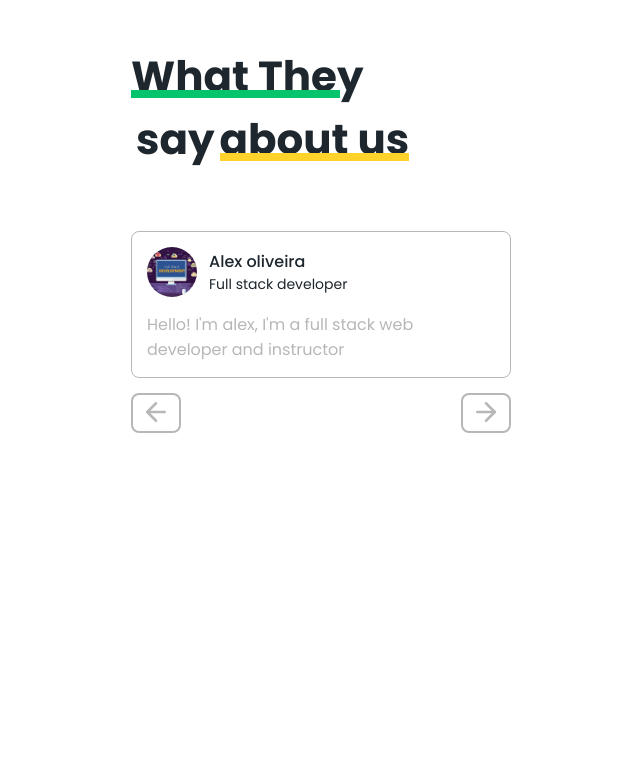
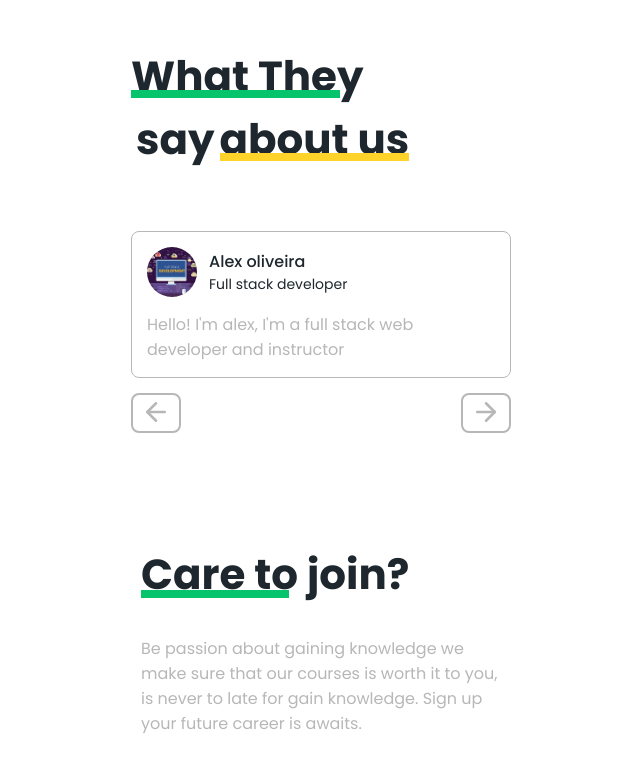
Before and after one commit to edmilson-dk/ruangku, a React (Create React App) app: page / in a window 1280 px wide. Shown: the part 4366-5130 px from the top of the page, without its empty margins (319-959 px from the left). Before the commit the page ends 4869 px from the top, so only its background shows below. Built offline with nearby package versions, Linux system fonts and the light colour scheme; the HTML template or start-up script is replaced by a standard one.

Commit message:
feat: created new section component

```diff
--- a/src/Components/CourseBox/styles.js
+++ b/src/Components/CourseBox/styles.js
@@ -7,10 +7,7 @@ export const CourseBoxWrapper = styled.article`
   border-radius: 0.8rem;
   padding: 1.5rem;
   box-shadow: 0 4px 4px 0 rgba(0, 0, 0, 0.50);
-
-  & + article {
-    margin-top: 3rem;
-  }
+  margin-bottom: 3rem;
 `;
 
 export const CourseBoxContainer = styled.article`
@@ -19,6 +16,10 @@ export const CourseBoxContainer = styled.article`
   flex-direction: column;
   justify-content: center;
   align-items: center;
+
+  > button {
+    margin: 0 auto;
+  }
 `;
 
 export const CourseBoxImage = styled.div`
--- /dev/null
+++ b/src/Components/ToJoinSection/index.js
@@ -0,0 +1,32 @@
+import Container from '../../styles/container';
+import Button from '../UI/GenericButton';
+
+import {
+  ToJoinWrapper,
+  ToJoinContainer,
+  ToJoinContent,
+  ToJoinTitle,
+  ToJoinText,
+  ToJoinImage,
+} from './styles';
+
+function ToJoinSection({ title, text, image, label }) {
+  return (
+    <ToJoinWrapper>
+      <Container>
+        <ToJoinContainer>
+          <ToJoinContent>
+            <ToJoinTitle>{ title }</ToJoinTitle>
+            <ToJoinText>{ text }</ToJoinText>
+            <Button label={label} />
+          </ToJoinContent>
+          <ToJoinImage>
+            <img src={image} alt="Care to join" />
+          </ToJoinImage>
+        </ToJoinContainer>
+      </Container>
+    </ToJoinWrapper>
+  );
+}
+
+export default ToJoinSection;
--- /dev/null
+++ b/src/Components/ToJoinSection/styles.js
@@ -0,0 +1,62 @@
+import styled from 'styled-components';
+
+export const ToJoinWrapper = styled.section`
+  width: 100%;
+  padding: 4rem 0;
+  background: ${({ theme }) => theme.colors.white};
+`;
+
+export const ToJoinContainer = styled.article`
+  width: 100%;
+  display: grid;
+  grid-template-columns: auto;
+  column-gap: 4rem;
+  justify-content: center;
+  align-items: center;
+`;
+
+export const ToJoinContent = styled.section`
+  width: 100%;
+  display: flex;
+  flex-direction: column;
+  justify-content: center;
+  align-items: flex-start;
+`;
+
+export const ToJoinTitle = styled.h2`
+  font-size: ${({ theme }) => theme.fontSizes.mobile.lg};
+  color: ${({ theme }) => theme.colors.dark};
+  font-weight: 700;
+  text-align: left;
+  position: relative;
+
+  &::before {
+    content: "";
+    position: absolute;
+    display: block;
+    height: 0.8rem;
+    bottom: 0.8rem;
+    background: ${({ theme }) => theme.colors.greenDark};
+    width: 55%;
+    left: 0;
+  }
+`;
+
+export const ToJoinText = styled.p`
+  font-size: ${({ theme }) => theme.fontSizes.mobile.sm};
+  color: ${({ theme }) => theme.colors.gray};
+  font-weight: 400;
+  text-align: left;
+  margin: 3rem 0;
+`;
+
+export const ToJoinImage = styled.div`
+  width: 100%;
+
+  img {
+    display: block;
+    width: 100%;
+    max-width: 100%;
+    object-fit: cover;
+  }
+`;
--- a/src/Components/UI/GenericButton/styles.js
+++ b/src/Components/UI/GenericButton/styles.js
@@ -2,7 +2,7 @@ import styled from 'styled-components';
 
 export const Button = styled.button`
   width: auto;
-  margin: 3rem auto 0 auto;
+  max-width: 18rem;
   padding: 1.2rem 1rem;
   border: none;
   background: ${({ theme }) => theme.colors.yellow};
--- a/src/Screens/HomePage/index.js
+++ b/src/Screens/HomePage/index.js
@@ -11,6 +11,7 @@ import { BiCheckShield } from 'react-icons/bi';
 import fullstack from '../../assets/images/course-1.jpg';
 import frontend from '../../assets/images/course-2.jpg';
 import backend from '../../assets/images/course-3.jpg';
+import bg2 from '../../assets/images/bg-2.png';
 
 // components
 const Header = React.lazy(() => import('../../Components/UI/Header/'));
@@ -22,6 +23,7 @@ const CourseBox = React.lazy(() => import('../../Components/CourseBox/'));
 const AboutSection = React.lazy(() => import('../../Components/AboutSection/'));
 const SlideAbout = React.lazy(() => import('../../Components/SlideAbout/'));
 const SlideAboutBox = React.lazy(() => import('../../Components/SlideAboutBox/'));
+const ToJoinSection = React.lazy(() => import('../../Components/ToJoinSection/'));
 
 function HomePage() {
   return (
@@ -151,6 +153,14 @@ function HomePage() {
           />
         </SlideAbout>
       </AboutSection>
+
+      <ToJoinSection
+        title="Care to join?"
+        text={`Be passion about gaining knowledge we make sure that our courses is
+        worth it to you, is never to late for gain knowledge. Sign up your future career is awaits.`}
+        label="Sign up"
+        image={bg2}
+      />
     </Suspense>
   );
 }
```
Also changed, not shown: src/assets/images/bg-2.png (added), 1 other file (tests, documents, lock files or other folders).
